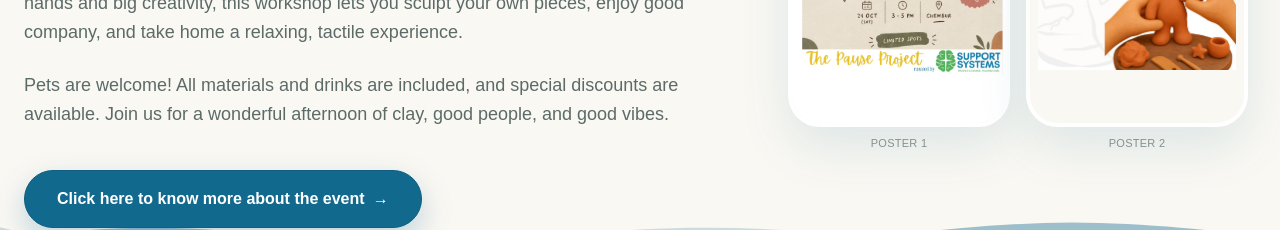
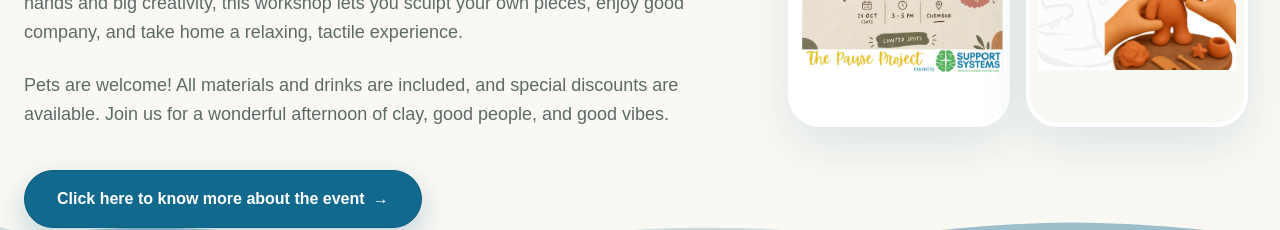
Before and after one commit to varaddongare-dev/Support-Systems-Site-v2.0.1, a Next.js app: page /events in a window 1280 px wide. Shown: the part 2780-3010 px from the top of the page. Built offline with nearby package versions, Linux system fonts and the light colour scheme; a web font is replaced by a local one.

Commit message:
removed watermark

```diff
--- a/src/app/events/page.tsx
+++ b/src/app/events/page.tsx
@@ -279,9 +279,6 @@ export default function EventsPage() {
                             className={`w-full h-full ${imgIdx === 0 ? 'object-cover' : 'object-contain p-2'} group-hover:scale-105 transition-transform duration-500`}
                           />
                         </div>
-                        <span className="mt-2 text-[11px] font-medium tracking-wide text-[#5c6b68]/70 text-center uppercase">
-                          Poster {imgIdx + 1}
-                        </span>
                       </div>
                     ))}
                   </div>
```
